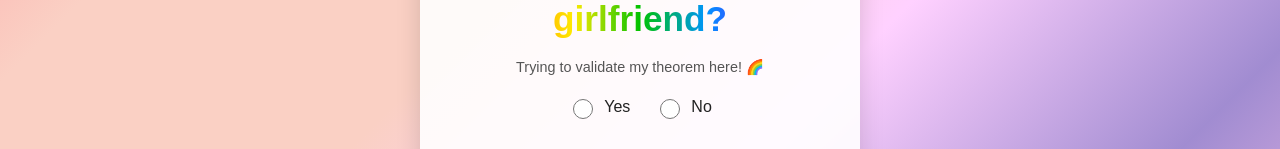
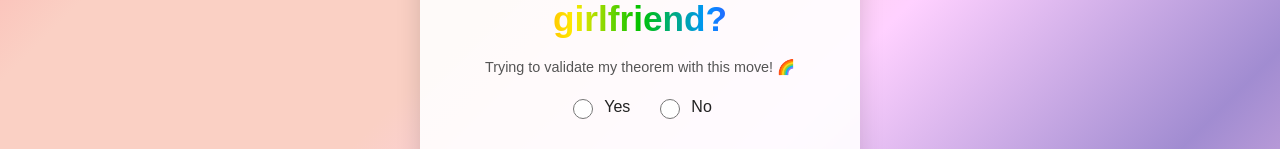
Before and after one commit to lavanya-for-you/ask-gf, a plain HTML site: page index.html in a window 1280 px wide. Shown: the part 334-483 px from the top of the page. Drawn offline with Linux system fonts and the light colour scheme.

Commit message:
Update index.html

```diff
--- a/index.html
+++ b/index.html
@@ -90,7 +90,7 @@
 <body>
   <div class="card">
     <h1 class="rainbow">Will you be my girlfriend?</h1>
-    <div class="subtitle">Trying to validate my theorem here! 🌈</div>
+    <div class="subtitle">Trying to validate my theorem with this move! 🌈</div>
 
     <div class="options">
       <label class="option-label">
```
